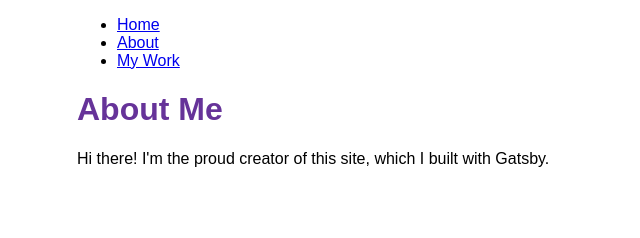
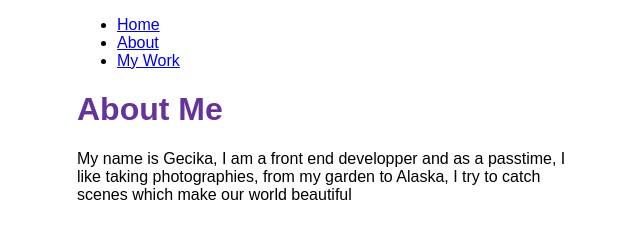
Before and after one commit to GecikaDM/photo-gallery-gatsby, a Gatsby site: page /about in a window 1280 px wide. Shown: the whole page, without its empty margins (313-953 px from the left). Built offline with nearby package versions, Linux system fonts and the light colour scheme; Gatsby itself is replaced by a stand-in of ours.

Commit message:
practice structure

```diff
--- a/src/pages/about.js
+++ b/src/pages/about.js
@@ -4,7 +4,7 @@ import Layout from '../components/layout';
 const AboutPage = () => {
     return (
         <Layout pageTitle="About Me">
-        <p>Hi there! I'm the proud creator of this site, which I built with Gatsby.</p>
+        <p>My name is Gecika, I am a front end developper and as a passtime, I like taking photographies, from my garden to Alaska, I try to catch scenes which make our world beautiful</p>
         </Layout>
     )
 }
```
